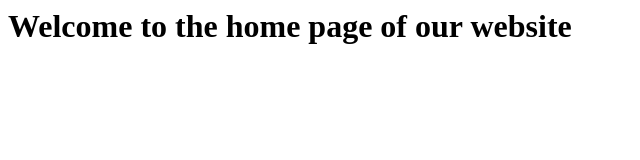
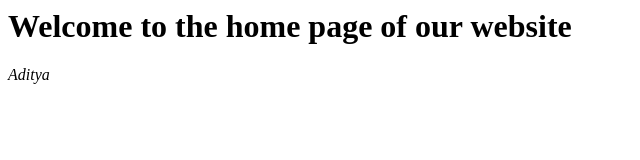
Before and after one commit to ursadityak/newwebrepo, a plain HTML site: page index.html in a window 1280 px wide. Shown: the full height of the page, 0-640 px from the left. Drawn offline with Linux system fonts and the light colour scheme.

Commit message:
Update index.html

```diff
--- a/index.html
+++ b/index.html
@@ -1 +1,2 @@
 <h1>Welcome to the home page of our website </h1>
+<p><i>Aditya</i><p>
```
